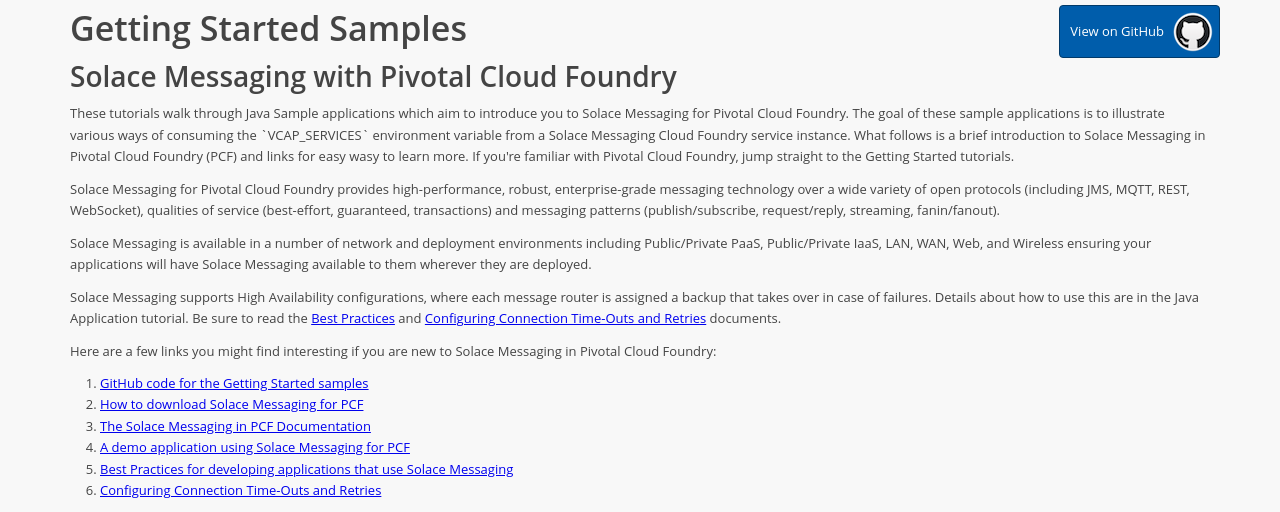
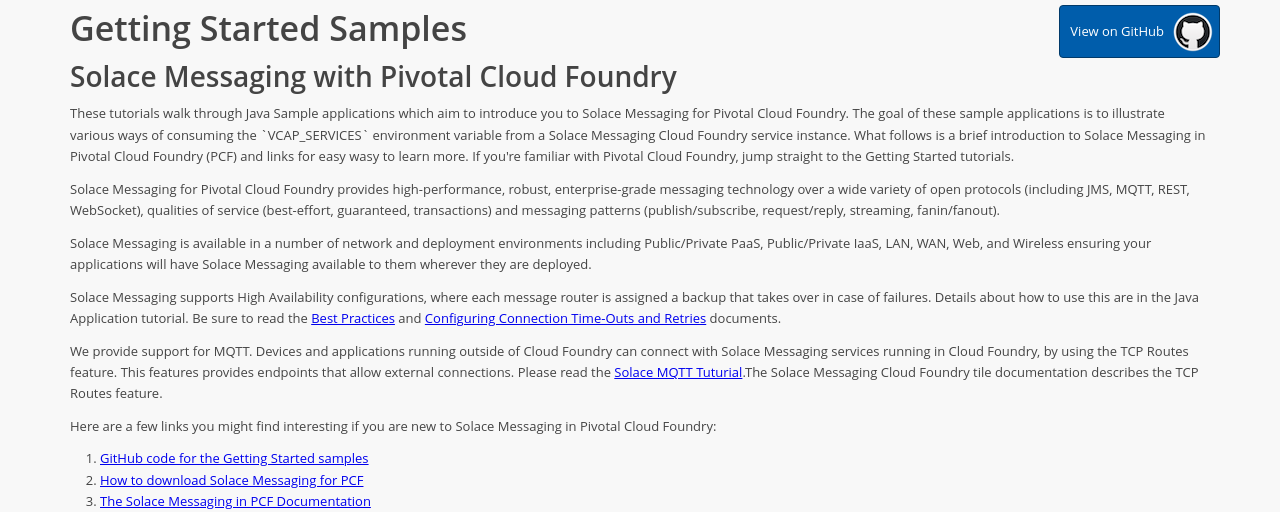
Before and after one commit to SolaceSamples/solace-samples-cloudfoundry-java, a Jekyll site: the page built from docs/index.html, in a window 1280 px wide, cut to the strip 0-512 px from the top of the page. Built offline with Jekyll 4.4.1, drawn with Linux system fonts in a browser that asks for light colours.

Commit message:
Added text about MQTT and Tcp Routes.

```diff
--- a/docs/_includes/intro.html
+++ b/docs/_includes/intro.html
@@ -22,6 +22,11 @@
       documents.
     </p>
 
+    <p>We provide support for MQTT. Devices and applications running outside of Cloud Foundry can connect with
+    Solace Messaging services running in Cloud Foundry, by using the TCP Routes feature. This features provides
+    endpoints that allow external connections. Please read the <a href="http://dev.solace.com/get-started/mqtt-tutorials/publish-subscribe_mqtt/" target="_top">Solace MQTT Tuturial</a>.The Solace Messaging Cloud Foundry tile documentation describes the TCP Routes feature.
+    </p>
+
     <p>Here are a few links you might find interesting if you are new to Solace Messaging in Pivotal Cloud Foundry:</p>
     <ol>
       <li><a href="https://github.com/SolaceSamples/solace-samples-cloudfoundry-java" target="_top">GitHub code for the Getting Started samples</a></li>
```
